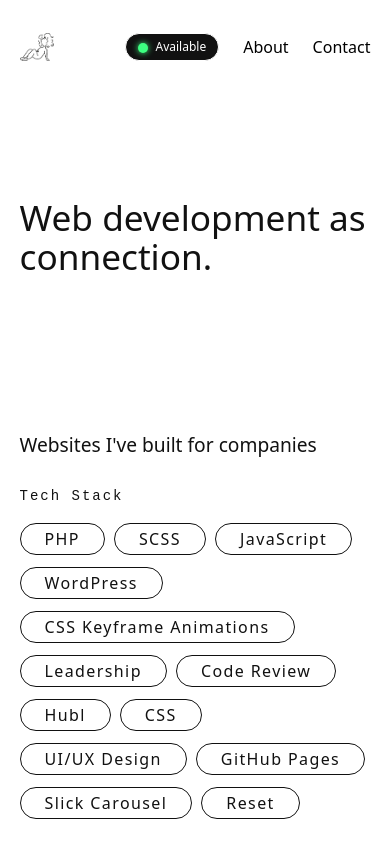
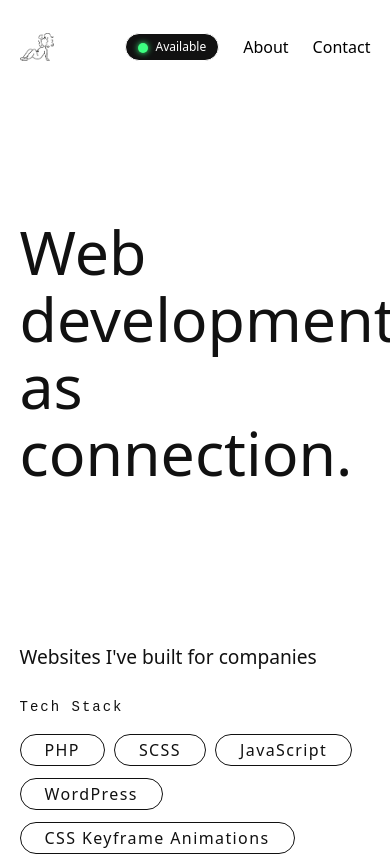
Before and after one commit to jillii/portfolio, a React (Vite) app: page / in a window 390 px wide. Shown: the top 856 px of the page. Built offline with nearby package versions, Linux system fonts and the light colour scheme.

Commit message:
Increase font size of homepage hero title.

```diff
--- a/src/index.css
+++ b/src/index.css
@@ -29,6 +29,10 @@ body {
   min-height: 100vh;
   font-size: 21px;
   transition: opacity 1s;
+}
+
+h1.site-title {
+  font-size: 3.8em;
 }
 
 h1 {
@@ -73,7 +77,7 @@ button:focus-visible {
     font-size: 16px;
   }
   h1 {
-    font-size: 2.2em;
+    font-size: 2.8em;
   }
   h2 {
     font-size: 1.2em;
--- a/src/pages/Home.jsx
+++ b/src/pages/Home.jsx
@@ -22,7 +22,7 @@ function Home() {
         <>
             <section>
                 <div className="site-container">
-                    <h1 className="bio">{ABOUT.summary} <span key={index} id="as-text" className="as-text">{text}</span></h1>
+                    <h1 className="bio site-title">{ABOUT.summary} <span key={index} id="as-text" className="as-text">{text}</span></h1>
                 </div>
             </section>
             <Section title="Websites I've built for companies" list={WORK} />
```
